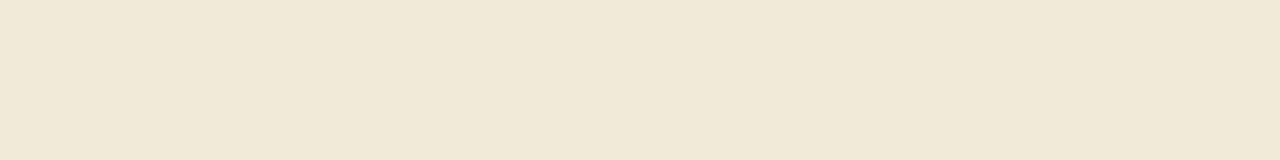
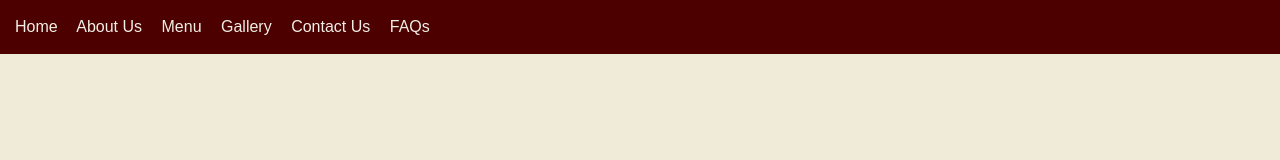
Before and after one commit to juliewangeci/web-app-project, a plain HTML site: page menu.html in a window 1280 px wide. Drawn offline with nearby package versions, Linux system fonts and the light colour scheme.

Commit message:
adding links to the other webpages

```diff
--- a/menu.html
+++ b/menu.html
@@ -6,3 +6,12 @@
     <title>Our Menu | SugarGrain Bakery</title>
     <link rel="stylesheet" href="https://cdn.jsdelivr.net/npm/bootstrap@5.3.3/dist/css/bootstrap.min.css">
     <link rel="stylesheet" href="css/style.css">
+    </head>
+<body>
+<div class="toplinks">
+        <a href="index.html">Home</a>
+        <a href="about.html">About Us</a>
+        <a href="menu.html">Menu</a>
+        <a href="gallery.html">Gallery</a>
+        <a href="contact.html">Contact Us</a>
+        <a href="faq.html">FAQs</a>
```
